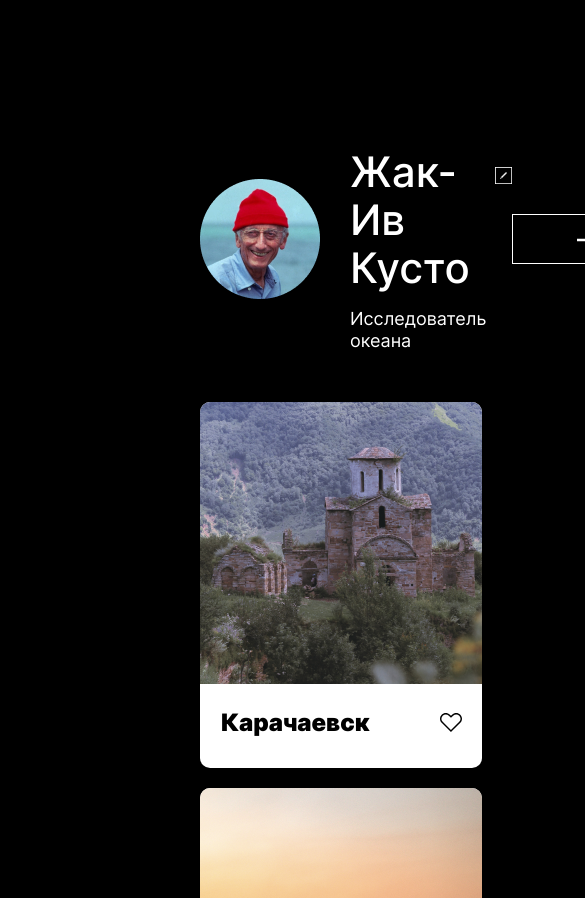
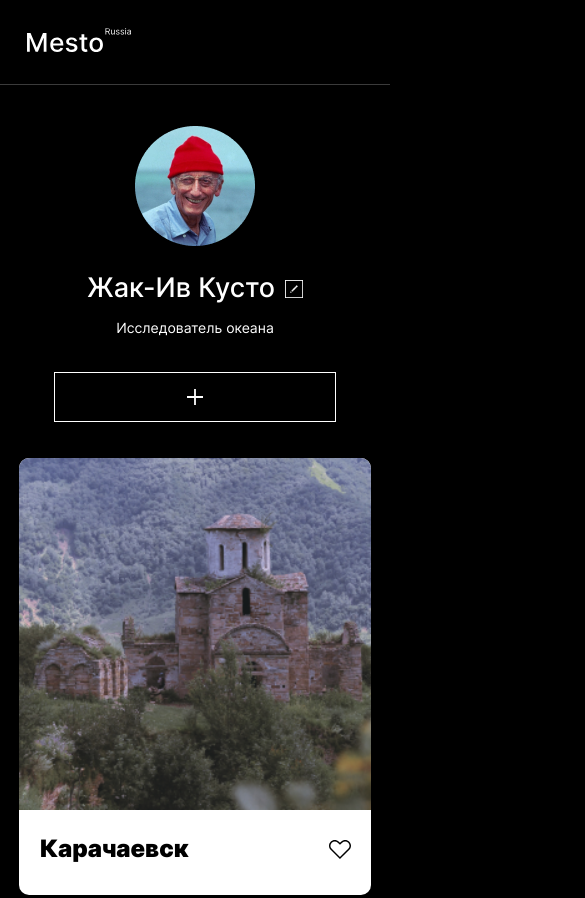
Before and after one commit to ThreeWorrrlds/mesto, a plain HTML site: page index.html in a window 390 px wide. Shown: the top 898 px of the page, 585 px wide, since content can reach past the window. Drawn offline with Linux system fonts and the light colour scheme.

Commit message:
style: сделать адаптив

```diff
--- a/blocks/footer/__copyright/footer__copyright.css
+++ b/blocks/footer/__copyright/footer__copyright.css
@@ -5,3 +5,9 @@
   line-height: 1.22;
   font-weight: 400;
 }
+
+@media screen and (max-width: 882px) {
+  .footer__copyright {
+    font-size: 14px;
+  }
+}
--- a/blocks/footer/footer.css
+++ b/blocks/footer/footer.css
@@ -1,5 +1,18 @@
 .footer {
   max-width: 880px;
   margin: 0 auto;
-  padding: 66px 0 60px;
+  padding: 66px 200px 60px;
 }
+
+@media screen and (max-width: 981px) {
+  .footer {
+    padding: 66px 150px 60px;
+  }
+}
+
+
+@media screen and (max-width: 882px) {
+  .footer {
+    padding: 0 19px 36px;
+  }
+}
--- a/blocks/foto-flow/foto-flow.css
+++ b/blocks/foto-flow/foto-flow.css
@@ -7,3 +7,15 @@
   gap: 20px 17px;
   margin: 0 auto;
 }
+
+@media screen and (max-width: 981px) {
+  .foto-flow {
+    padding: 0 150px;
+  }
+}
+
+@media screen and (max-width: 882px) {
+  .foto-flow {
+    padding: 0 19px 48px;
+  }
+}
--- a/blocks/header/__logo/header__logo.css
+++ b/blocks/header/__logo/header__logo.css
@@ -2,3 +2,16 @@
   max-width: 142px;
   margin-bottom: 41px;
 }
+
+@media screen and (max-width: 882px) {
+  .header__logo {
+    margin-left: 27px;
+    margin-bottom: 31.6px;
+  }
+}
+
+@media screen and (max-width: 491px) {
+  .header__logo {
+    max-width: 103.74px;
+  }
+}
--- a/blocks/header/header.css
+++ b/blocks/header/header.css
@@ -5,3 +5,15 @@
   display: flex;
   flex-direction: column;
 }
+
+@media screen and (max-width: 981px) {
+  .header {
+    padding: 45px 150px 40px;
+  }
+}
+
+@media screen and (max-width: 882px) {
+  .header {
+    padding: 28px 0 42px;
+  }
+}
--- a/blocks/profile/__align/profile__align.css
+++ b/blocks/profile/__align/profile__align.css
@@ -3,3 +3,9 @@
   flex-direction: row;
   gap: 18px;
 }
+
+@media screen and (max-width: 1040px) {
+  .profile__align {
+    gap: 10px;
+  }
+}
--- a/blocks/profile/__avatar/profile__avatar.css
+++ b/blocks/profile/__avatar/profile__avatar.css
@@ -1,3 +1,9 @@
 .profile__avatar {
   margin-right: 30px;
 }
+
+@media screen and (max-width: 1040px) {
+  .profile__avatar {
+    margin: 0 0 26px;
+  }
+}
--- a/blocks/profile/__button-add/profile__button-add.css
+++ b/blocks/profile/__button-add/profile__button-add.css
@@ -1,8 +1,27 @@
 .profile__button-add {
   border: 1px solid #FFFFFF;
-  background-color: #000000;
+  background-image: url(../../../images/Vector.svg);
+  background-color: black;
+  background-position: center;
+  background-size: center;
+  background-repeat: no-repeat;
+  box-sizing: border-box;
   max-width: 150px;
   max-height: 50px;
-  padding: 14px 64px;
+  padding: 24px 74px;
   margin-left: auto;
 }
+
+@media screen and (max-width: 1040px) {
+  .profile__button-add {
+    margin-left: 0;
+    padding: 24px 140px;
+  }
+}
+
+@media screen and (max-width: 491px) {
+  .profile__button-add {
+    background-image: url(../../../images/Vector-smal.svg);
+
+  }
+}
--- a/blocks/profile/__button-edit/profile__button-edit.css
+++ b/blocks/profile/__button-edit/profile__button-edit.css
@@ -10,3 +10,18 @@
   margin-top: 37px;
   border: 0;
 }
+
+@media screen and (max-width: 1040px) {
+  .profile__button-edit {
+    margin-top: 15px;
+  }
+}
+
+@media screen and (max-width: 491px) {
+  .profile__button-edit {
+    height: 18px;
+    width: 18px;
+    margin-top: 8px;
+
+  }
+}
--- a/blocks/profile/__description/profile__description.css
+++ b/blocks/profile/__description/profile__description.css
@@ -4,3 +4,9 @@
   font-weight: 400;
   margin: 0;
 }
+
+@media screen and (max-width: 491px) {
+  .profile__description {
+    font-size: 14px;
+  }
+}
--- a/blocks/profile/__information/profile__information.css
+++ b/blocks/profile/__information/profile__information.css
@@ -4,3 +4,12 @@
   gap: 16px;
   align-self: flex-start;
 }
+
+@media screen and (max-width: 1040px) {
+  .profile__information {
+    align-self: auto;
+    gap: 14px;
+    margin: 0 0 36px;
+    text-align: center;
+  }
+}
--- a/blocks/profile/__name/profile__name.css
+++ b/blocks/profile/__name/profile__name.css
@@ -4,3 +4,16 @@
   font-weight: 500;
   margin: 22px 0 0;
 }
+
+@media screen and (max-width: 1040px) {
+  .profile__name {
+    margin: 0;
+  }
+}
+
+@media screen and (max-width: 491px) {
+  .profile__name {
+    font-size: 27px;
+    line-height: 1.22;
+  }
+}
--- a/blocks/profile/profile.css
+++ b/blocks/profile/profile.css
@@ -6,3 +6,21 @@
   align-items: center;
   margin: 0 auto;
 }
+
+@media screen and (max-width: 1040px) {
+  .profile {
+    flex-direction: column;
+  }
+}
+
+@media screen and (max-width: 981px) {
+  .profile {
+    padding: 0 150px 50px;
+  }
+}
+
+@media screen and (max-width: 882px) {
+  .profile {
+    padding: 0 19px 36px;
+  }
+}
--- a/index.html
+++ b/index.html
@@ -27,9 +27,7 @@
         </div>
         <p class="profile__description">Исследователь океана</p>
       </div>
-      <button class="profile__button-add button-style">
-        <img src="./images/Vector.png" alt="кнопка добавить" class="image-cover">
-      </button>
+      <button class="profile__button-add button-style"></button>
     </article>
 
     <section class="foto-flow">
```
Also changed, not shown: images/Vector-smal.svg (added), images/Vector.svg (added).
